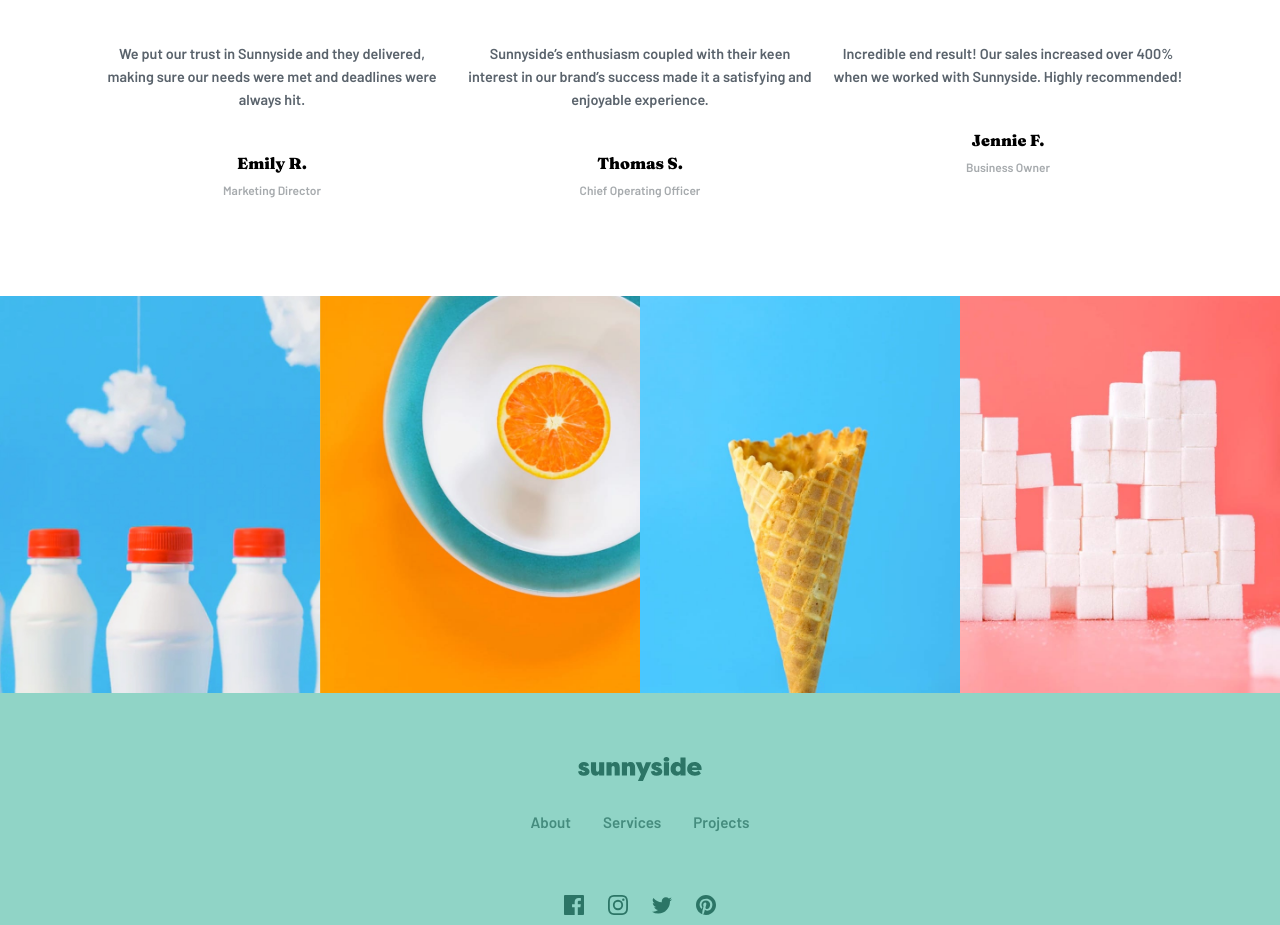
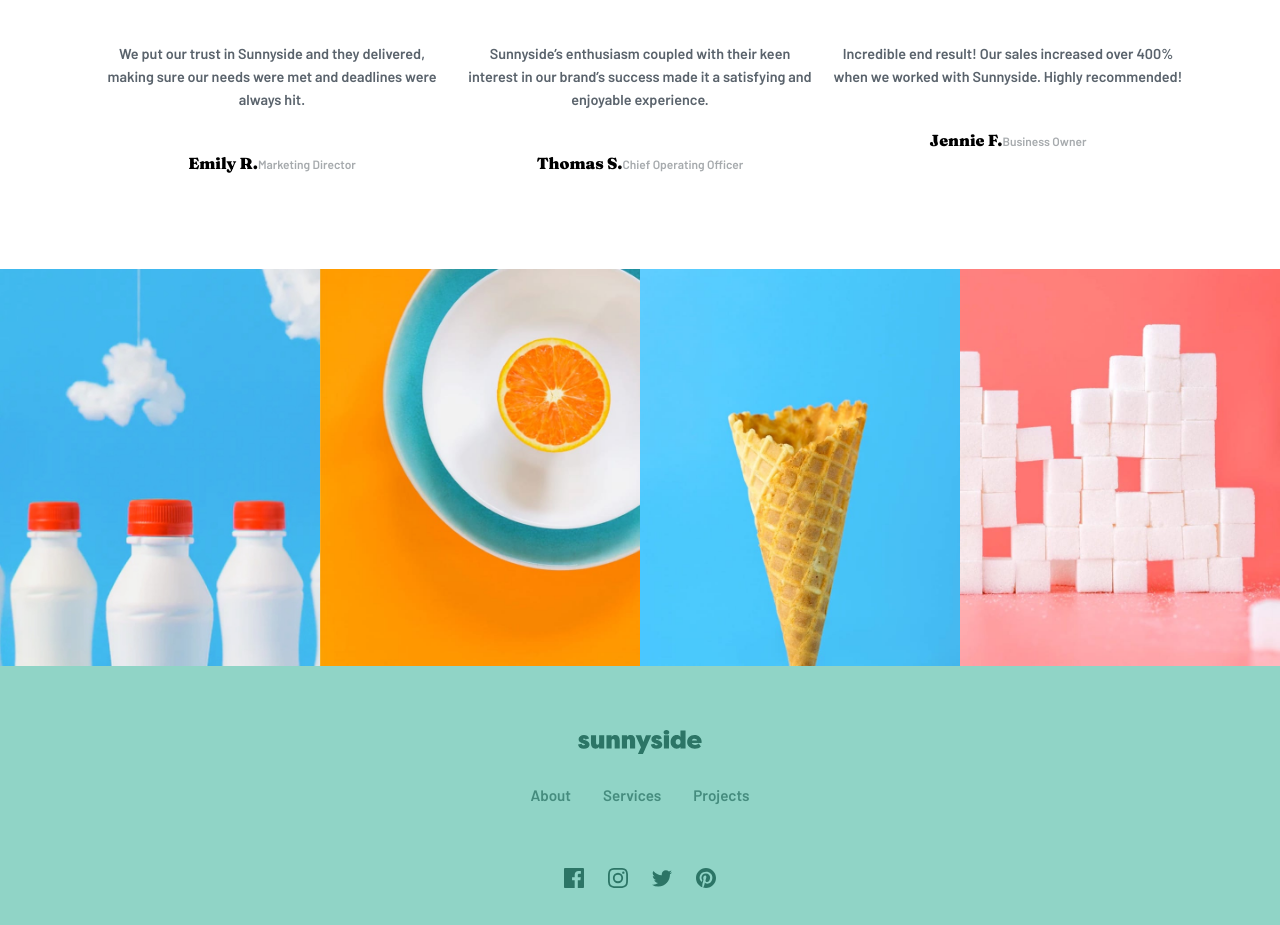
Before and after one commit to nataliadgalindo/sunnyside-landing-page, a React (Vite) app: page / in a window 1280 px wide. Shown: the part 2646-3571 px from the top of the page. Built offline with nearby package versions, Linux system fonts and the light colour scheme.

Commit message:
update styles

```diff
--- a/src/components/Testimonials.jsx
+++ b/src/components/Testimonials.jsx
@@ -6,10 +6,8 @@ function ClientTestimonial({ name, img, quote, title }) {
       <img src={img} alt="Profile Picture" />
       <figcaption>
         <blockquote>{quote}</blockquote>
-        <cite>
-          <p className="name">{name}.</p>
-          <p className="job-title">{title}</p>
-        </cite>
+        <cite className="name">{name}.</cite>
+        <cite className="job-title">{title}</cite>
       </figcaption>
     </figure>
   )
```
